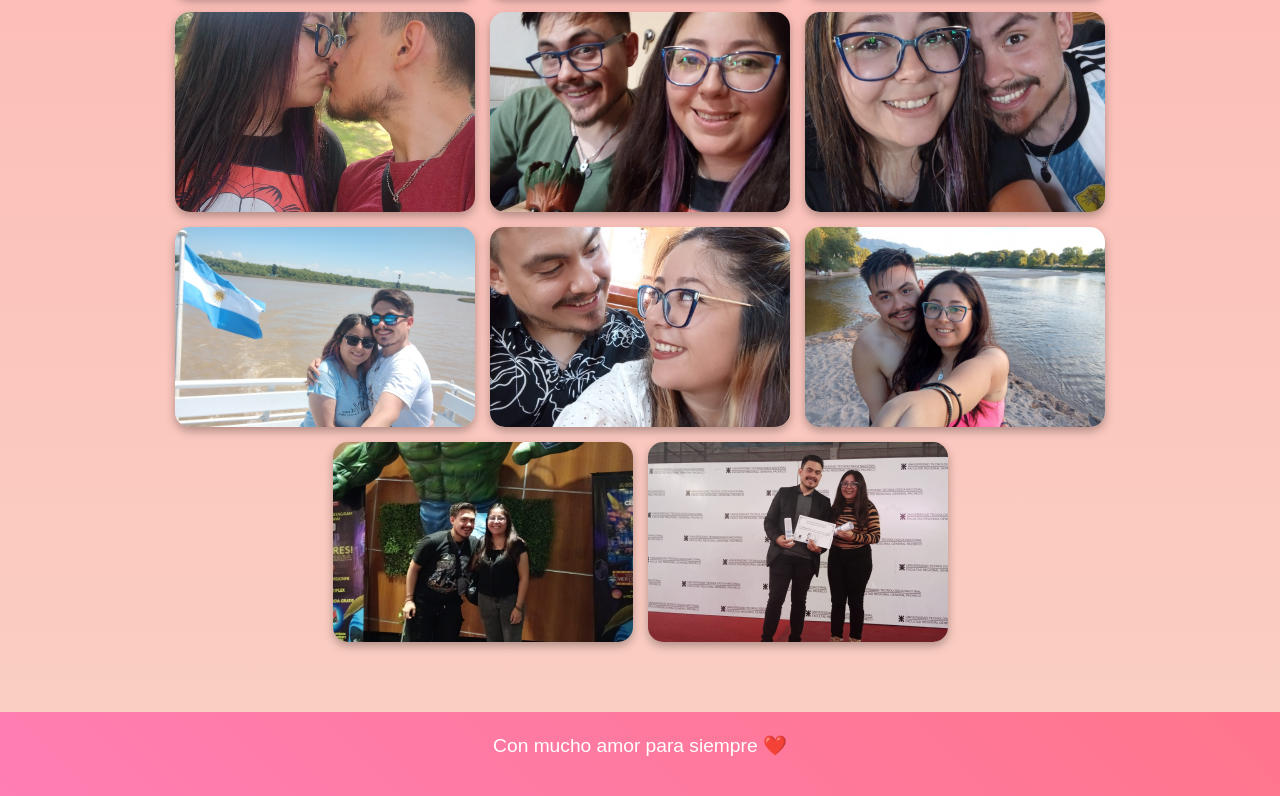
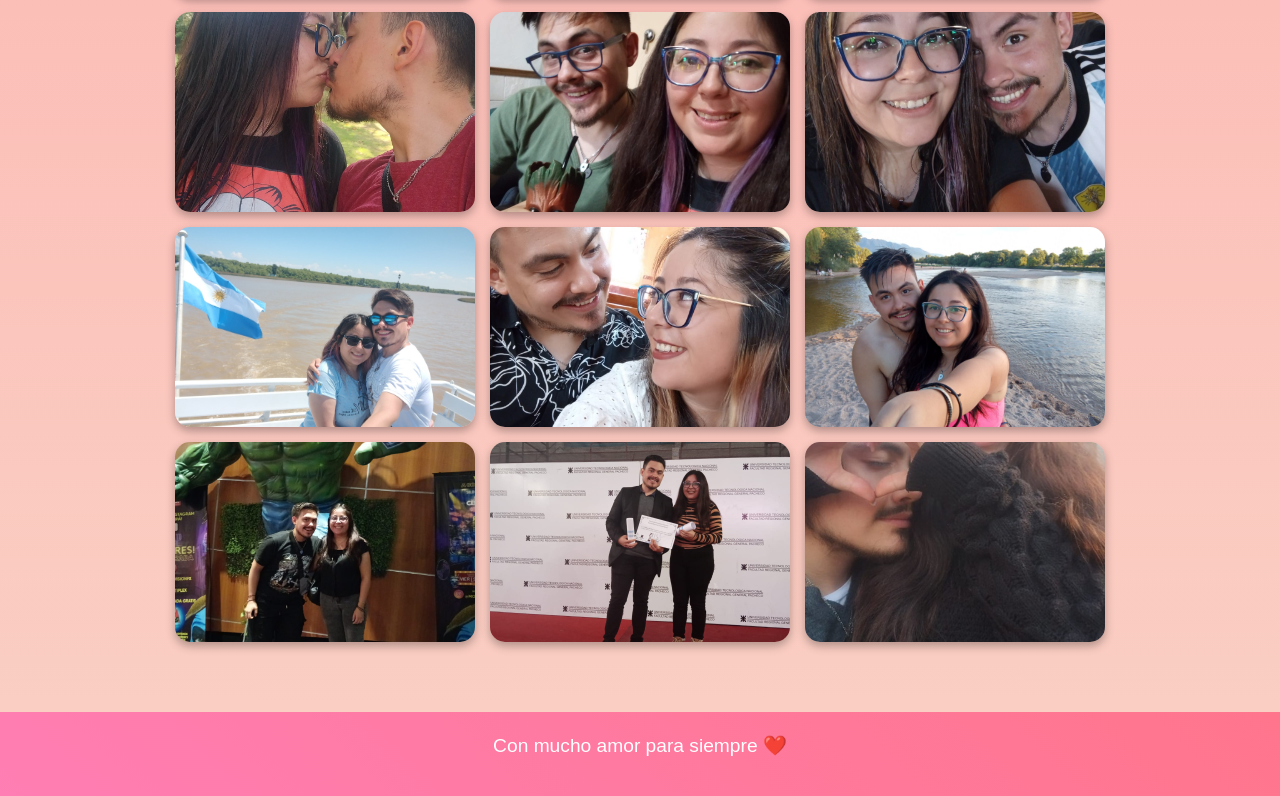
Before and after one commit to Albertstone98/love, a plain HTML site: page index.html in a window 1280 px wide. Shown: the part 1696-2492 px from the top of the page. Drawn offline with nearby package versions, Linux system fonts and the light colour scheme.

Commit message:
21 Meses

```diff
--- a/index.html
+++ b/index.html
@@ -182,6 +182,7 @@
         <img src="images/18.jpg" alt="Imagen 18">
         <img src="images/19.jpg" alt="Imagen 19">
         <img src="images/20.jpg" alt="Imagen 19">
+        <img src="images/21.jpg" alt="Imagen 19">
     </div>
 
     <div class="modal" id="imageModal">
```
Also changed, not shown: images/21.jpg (added).
